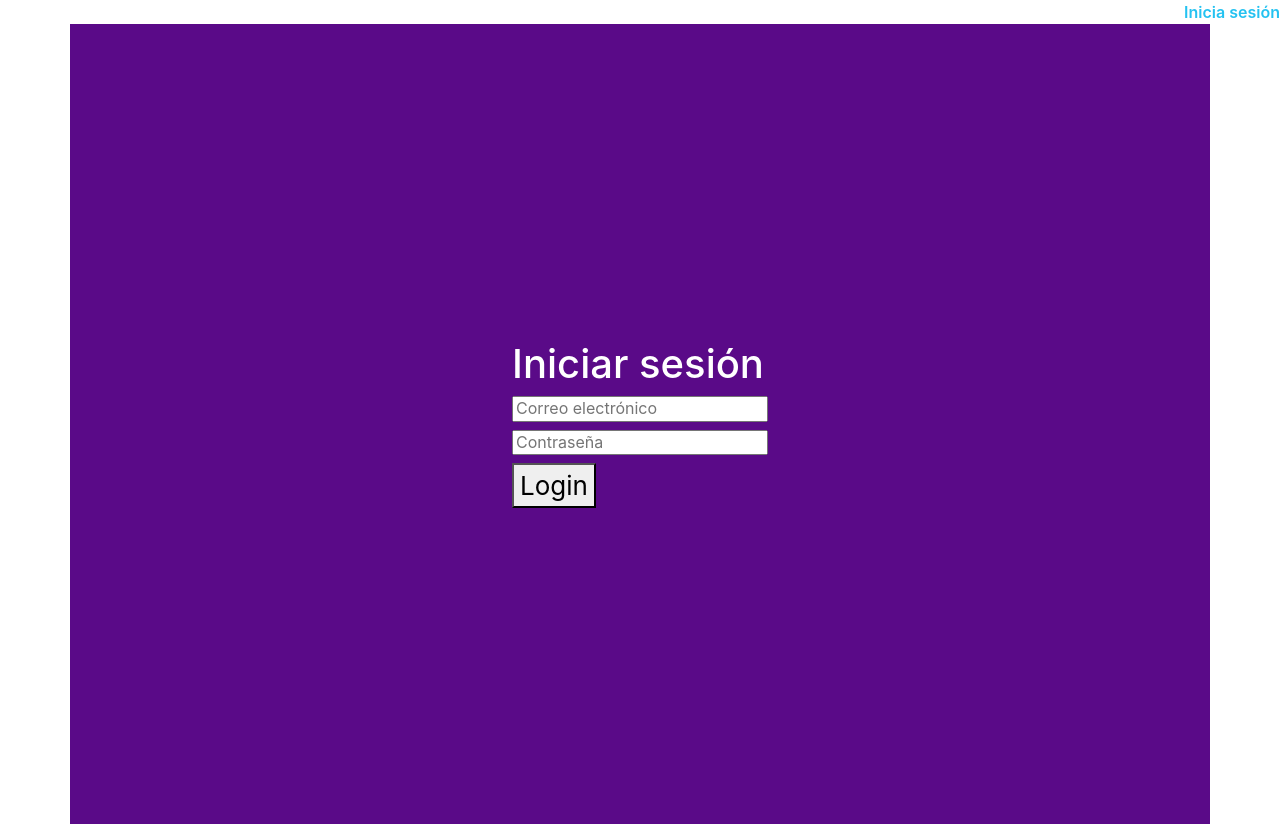
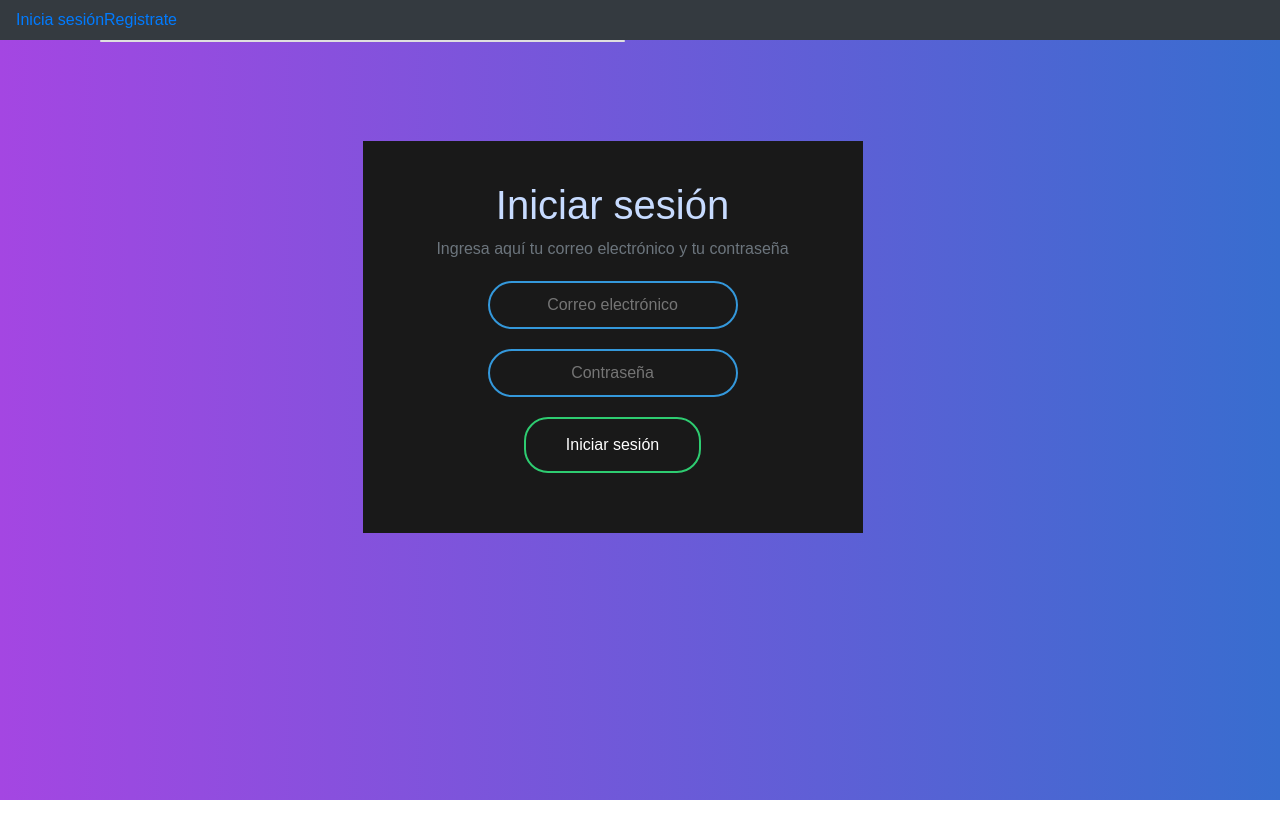
Before and after one commit to Crztbl/TheGallery-Crist-bal, a React (Create React App) app: page /login in a window 1280 px wide. After the commit the page ends 800 px from the top, so only its background shows below. Built offline with nearby package versions, Linux system fonts and the light colour scheme.

Commit message:
Estilización de componentes
Se hicieron cambios visuales a la página para que se más atractiva visualmente

```diff
--- a/src/App.css
+++ b/src/App.css
@@ -13,16 +13,6 @@
   }
 }
 
-.container {
-  background-color: #5a0a88;
-  min-height: 100vh;
-  display: flex;
-  flex-direction: column;
-  align-items: center;
-  justify-content: center;
-  font-size: calc(10px + 2vmin);
-  color: rgb(255, 255, 255);
-}
 
 .App-link {
   color: #8d5604;
--- a/src/Login.css
+++ b/src/Login.css
@@ -1,3 +1,90 @@
-.boton-login{
-    place-self: center;
+body {
+    margin: 0;
+    padding: 0;
+    font-family: sans-serif;
+    background: linear-gradient(to right, #a446e2, #386dcf)
 }
+
+.box {
+    width: 500px;
+    padding: 40px;
+    position: absolute;
+    top: 50%;
+    left: 50%;
+    background: #191919;
+    ;
+    text-align: center;
+    transition: 0.25s;
+    margin-top: 100px
+}
+
+
+.box input[type="text"],
+.box input[type="password"] {
+    border: 0;
+    background: none;
+    display: block;
+    margin: 20px auto;
+    text-align: center;
+    border: 2px solid #3498db;
+    padding: 10px 10px;
+    width: 250px;
+    outline: none;
+    color: white;
+    border-radius: 24px;
+    transition: 0.25s
+}
+/*
+.box h1 {
+    color: white;
+    text-transform: uppercase;
+    font-weight: 500
+}
+*/
+
+.box input[type="text"]:focus,
+.box input[type="password"]:focus {
+    width: 300px;
+    border-color: #2ecc71
+}
+
+
+.box input[type="submit"] {
+    border: 0;
+    background: none;
+    display: block;
+    margin: 20px auto;
+    text-align: center;
+    border: 2px solid #2ecc71;
+    padding: 14px 40px;
+    outline: none;
+    color: white;
+    border-radius: 24px;
+    transition: 0.25s;
+    cursor: pointer
+}
+
+
+.box input[type="submit"]:hover {
+    background: #2ecc71
+}
+
+.forgot {
+    text-decoration: underline
+}
+
+ul.social-network {
+    list-style: none;
+    display: inline;
+    margin-left: 0 !important;
+    padding: 0
+}
+
+ul.social-network li {
+    display: inline;
+    margin: 0 5px
+}
+
+h1 {
+    color:rgb(199, 219, 255);
+}
--- a/src/Login.js
+++ b/src/Login.js
@@ -23,12 +23,31 @@ export default function Login () {
         e.preventDefault();
         login({email, password})
     }
-    /*
+
     console.log('Correo', email)
     console.log('Contraseña', password)
     console.log(JSON.stringify({email, password}))
-    */
+
     return (
+        <div class="container">
+        <div class="row">
+            <div class="col-md-6">
+                <div class="card">
+                    <form class="box" onSubmit={handleSubmit}>
+                        <h1>Iniciar sesión</h1>
+                        <p class="text-muted"> Ingresa aquí tu correo electrónico y tu contraseña</p> <input type="text" name="" placeholder="Correo electrónico" onChange={(e) => setEmail(e.target.value)} value={email}/> <input type="password" name="" placeholder="Contraseña" onChange={(e) => setPassword(e.target.value)} value={password}/> <input type="submit" name="" value="Iniciar sesión" href="#"/>
+                        <div class="col-md-12">
+                        </div>
+                    </form>
+                </div>
+            </div>
+        </div>
+        </div>
+    )
+}
+
+/*
+
 <div className='Tg-login-container'>
 <h1> Iniciar sesión</h1>
 <form className='Tg-login' onSubmit={handleSubmit}>
@@ -50,5 +69,5 @@ export default function Login () {
     <button className ='boton-login'>Login</button>
 </form>
 </div>
-    )
-}
+
+*/
--- a/src/Register.js
+++ b/src/Register.js
@@ -19,6 +19,24 @@ export default function Register () {
     console.log('Usuario', username)
 
     return (
+        <div class="container">
+        <div class="row">
+            <div class="col-md-6">
+                <div class="card">
+                    <form class="box" onSubmit={handleSubmit}>
+                        <h1>Crea tu cuenta</h1>
+                        <p class="text-muted"> Ingrese aquí sus datos</p> <input type='text' name="" placeholder='Nombre de usuario' onChange={(e) => setUsername(e.target.value)} value={username}/> <input type="text" name="" placeholder="Correo electrónico" onChange={(e) => setEmail(e.target.value)} value={email}/> <input type="password" name="" placeholder="Contraseña" onChange={(e) => setPassword(e.target.value)} value={password}/> <input type="submit" name="" value="Crear cuenta" href="#"/>
+                        <div class="col-md-12">
+                        </div>
+                    </form>
+                </div>
+            </div>
+        </div>
+        </div>
+    )
+}
+
+/*
 <form onSubmit={handleSubmit}>
 <input
     placeholder='Nombre de usuario'
@@ -38,5 +56,4 @@ export default function Register () {
 />
 <button>Crear cuenta</button>
 </form>
-    )
-}
+*/
--- a/src/Upload.js
+++ b/src/Upload.js
@@ -8,7 +8,6 @@ export default function Upload () {
 
     return(
         <>
-            <Navbar />
             <UploadContainer />
         </>
     )
--- /dev/null
+++ b/src/components/GalleryContainer.css
@@ -0,0 +1,11 @@
+.container p-4 {
+    width: 100%;
+    height: 15vw;
+    object-fit: cover;
+}
+
+.row {
+    width: 100%;
+    height: 15vw;
+    object-fit: cover;
+}
--- a/src/components/GalleryContainer.js
+++ b/src/components/GalleryContainer.js
@@ -12,23 +12,22 @@ export default class FetchRandomUser extends React.Component {
 
     async componentDidMount() {
         const respuesta = await UploadService.getImages()
+        console.log(respuesta)
         this.setState({images: respuesta, loading: false});
     }
     render() {
-        if (this.state.loading) {
-            return <div>Loading...</div>
-        }
 
         return(
-            <div>
-                {this.state.images.map(image =>(
-                    <div>
-                        <img src={image.urlFile} />
-                        <div>{image.fileName}</div>
-                    </div>
-                ))}
+            <div class="container p-4">
+                <div class="row">
+                        {this.state.images.map(image =>(
+                            <div class="card">
+                                <img src={image.urlFile} />
+                                <p class="card-text">{image.fileName}</p>
+                            </div>
+                        ))}
+                </div>
             </div>
-
         )
     }
 }
--- a/src/components/Header.js
+++ b/src/components/Header.js
@@ -15,22 +15,35 @@ export default function Header () {
     }
 
     return(
-        <header className='tg-header'>
+        <header class='navbar navbar-dark bg-dark'>
             {
                 isLogged
-                    ? <Link to='/' onClick={handleClick}>
-                        Logout
-                        <Link to='/upload'>
-                            Upload
-                        </Link>
-                    </Link>
+                    ? <Link to='/' onClick={handleClick}>Logout</Link>
                     : <Link to='/login'>
                         Inicia sesión
+                        <Link to="/register">
+                            Registrate
+                        </Link>
                     </Link>
                 }
         </header>
 
-
-
     );
 }
+
+/*
+
+<header class='navbar navbar-dark bg-dark'>
+            {
+                isLogged
+                    ? <Link to='/' onClick={handleClick}>Logout</Link>
+                    : <Link to='/login'>
+                        Inicia sesión
+                        <Link to="/register">
+                            Registrate
+                        </Link>
+                    </Link>
+                }
+        </header>
+
+*/
--- a/src/services/login.js
+++ b/src/services/login.js
@@ -6,7 +6,6 @@ export default function login ({ email, password}) {
         method: 'POST',
         headers:{
             "Content-Type": "application/json",
-            //"Authorization": 'Basic Y3Jpc3RvYmFsOmFsdmFyZXo=',
         },
         body: JSON.stringify({email, password})
     }).then(res => {
@@ -15,6 +14,7 @@ export default function login ({ email, password}) {
     }).then(res => {
         const { Jwt } = res
         console.log(Jwt)
+        alert('Inicio de sesión exitoso')
         return Jwt
     })
 };
--- a/src/services/register.js
+++ b/src/services/register.js
@@ -6,7 +6,6 @@ export default function register ({ username, email, password}) {
         method: 'POST',
         headers:{
             "Content-Type": "application/json",
-            "Authorization": 'Basic Y3Jpc3RvYmFsOmFsdmFyZXo='
         },
         body: JSON.stringify({username, email, password})
     }).then(res => {
```
Also changed, not shown: 2 other files (tests, documents, lock files or other folders). Lines whose indentation alone changed are shown as unchanged.
